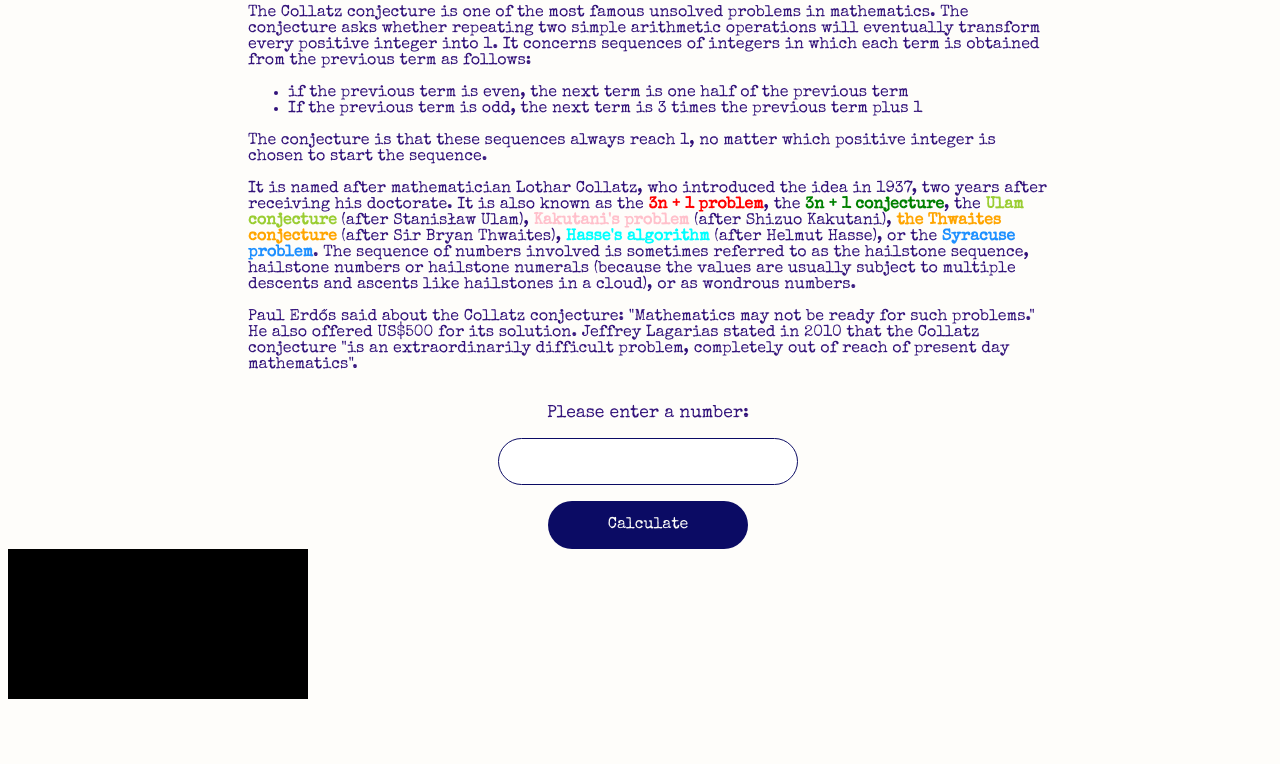
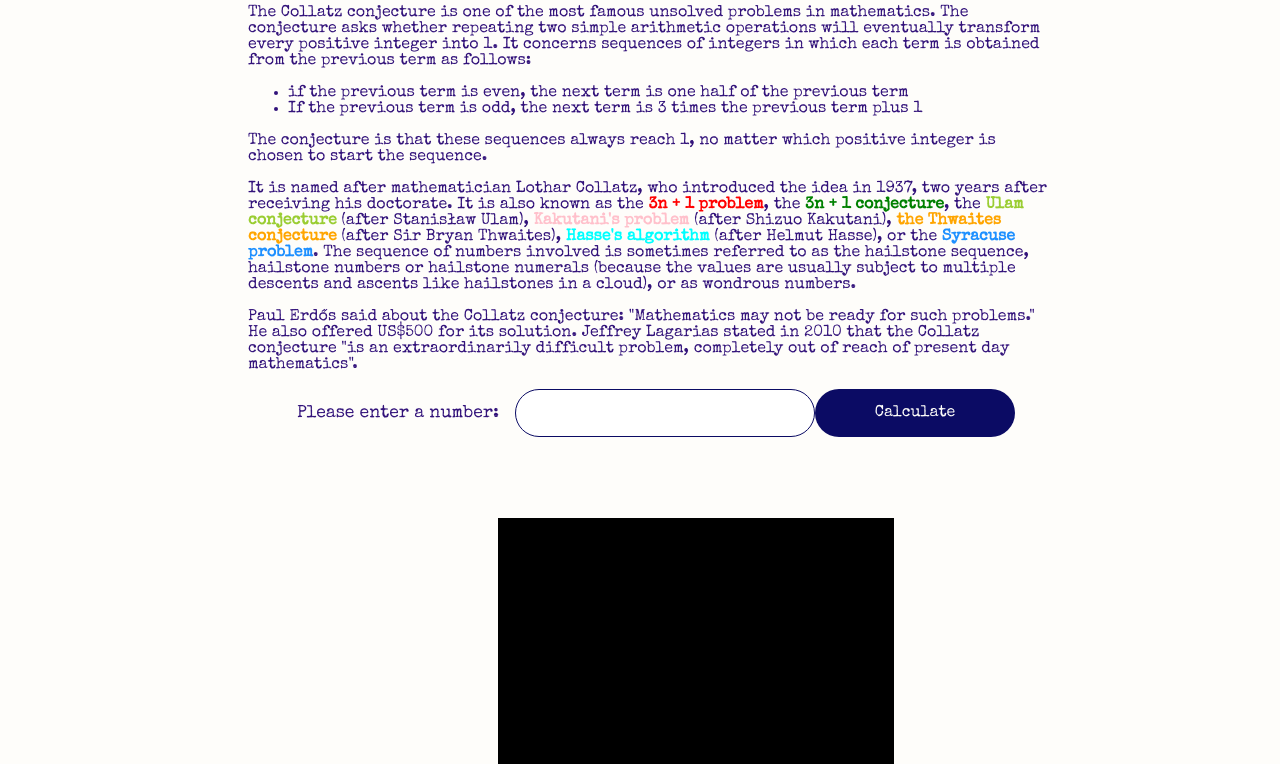
Before and after one commit to TjasaZil/JobPortalScraper, a plain HTML site: page index.html in a window 1280 px wide. Shown: the part 131-895 px from the top of the page. Before the commit the page ends 835 px from the top, so only its background shows below. Drawn offline with nearby package versions, Linux system fonts and the light colour scheme.

Commit message:
.finalizing styling

```diff
--- a/index.html
+++ b/index.html
@@ -40,20 +40,26 @@
 
         <div id="calculate-container">
     <label for="number">Please enter a number:</label>
-    <input name="number" type="number" id="number">
+    <div id="error-container">
+    <input name="number" type="number" id="number-input">
+    <div id="error">Please enter a number bigger than 0!</div></div>
     <button id="btn">Calculate</button></div>
 
     <!--<div id="result"></div>
     <div id="increments"></div>-->
     <div id="results-container">
+
     <div id="table"></div>
-    </main>
+
     <canvas id="myChart"></canvas>
+
 </div>
+</main>
 
 </body>
 
 <script src="script/calculation.js"></script>
 <script src="script/table.js"></script>
 <script src="script/theme.js"></script>
+<script src="script/graph.js"></script>
 </html>
--- a/script/calculation.js
+++ b/script/calculation.js
@@ -4,6 +4,12 @@ let steps = 0;
 let increments=document.getElementById("increments");
 let result = document.getElementById("result");
 let list = [];
+let errorText = document.getElementById("error");
+let numberInput = document.getElementById("number-input");
+
+
+errorText.style.display="none";
+
 
 btn.addEventListener("click", function(){
 collatz();
@@ -12,10 +18,11 @@ makeTable();
 
 
 function collatz(){
-    let number = parseFloat(document.getElementById("number").value);
+    let number = parseFloat(document.getElementById("number-input").value);
     if (number < 1) {
-        alert("Only positive numbers are allowed");
-        return;
+        errorText.style.display="flex";
+        html.style.display="none";
+
       }
     while(number != 1){
         if(number%2==0){
@@ -29,11 +36,4 @@ function collatz(){
 
         steps++;
     }
-   /* for(let i = 0; i < list.length; i++){
-        result.textContent = result.textContent + list[i] + " "
-
-    }
-    if(number===1){
-        increments.textContent=`It took ${steps} steps to come to 1`
-    }*/
-}
+  }
--- a/script/table.js
+++ b/script/table.js
@@ -1,6 +1,7 @@
 let table = document.getElementById("table");
 let beginnTable = "<table><tr>";
 let firstRow="<td>Steps</td><td>number</td>";
+let number = parseInt(document.getElementById("number"));
 let html =beginnTable + firstRow; //add beginning of table
 
 let perrow = 1;
--- a/scss/_input.scss
+++ b/scss/_input.scss
@@ -2,12 +2,15 @@
 #calculate-container{
     @include flex(column,center,center);
     margin: auto;
+    @include desktop(){
+        @include flex(row,center,center);
+    }
 
     label{
         padding: 1rem;
         font-size: 1.1rem;
     }
-    #number{
+    #number-input{
         padding:0.8rem;
         width:300px;
         font-size: 1.2rem;
@@ -31,5 +34,15 @@
             -webkit-box-shadow: 10px 10px 27px -7px rgba(95,107,133,0.91);
             -moz-box-shadow: 10px 10px 27px -7px rgba(95,107,133,0.91);
         }
+        @include desktop{
+            margin: auto;
+        }
     }
 }
+#error-container{
+    color: $red;
+    @include desktop(){
+        @include flex(column,center,flex-start);
+
+    }
+}
--- /dev/null
+++ b/scss/_results.scss
@@ -0,0 +1,15 @@
+
+#results-container{
+    @include flex(row, center, center);
+    margin: auto;
+    margin-top: 5rem;
+}
+
+#table{
+/*background-color: white;*/
+padding: 3rem;
+}
+#myChart{
+    padding: 3rem;
+
+}
--- a/scss/main.scss
+++ b/scss/main.scss
@@ -5,3 +5,4 @@
 @import "./body";
 @import "./text";
 @import "./input";
+@import "./results";
```
Also changed, not shown: script/graph.js (added), scss/main.css, 1 other file.
